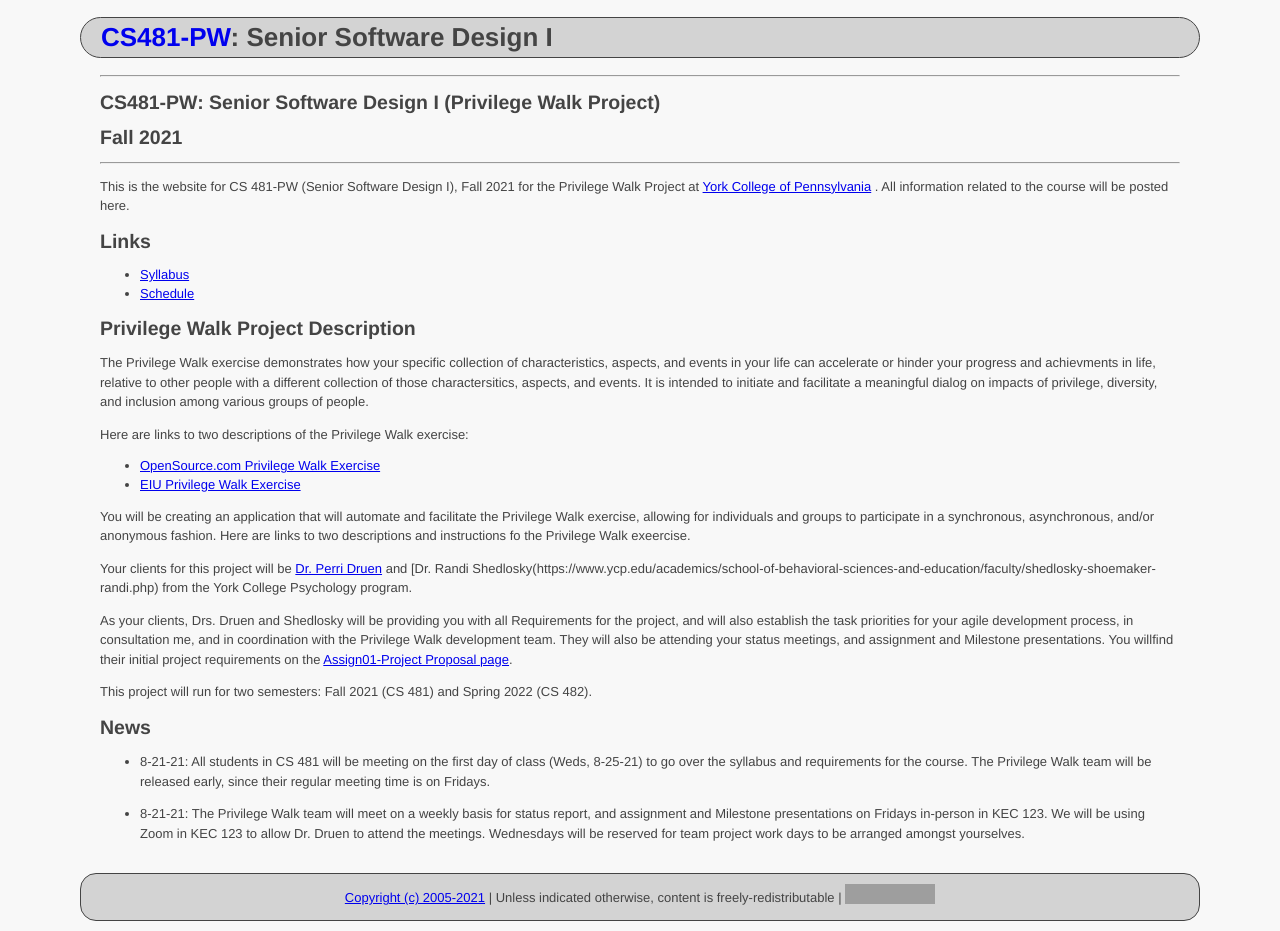
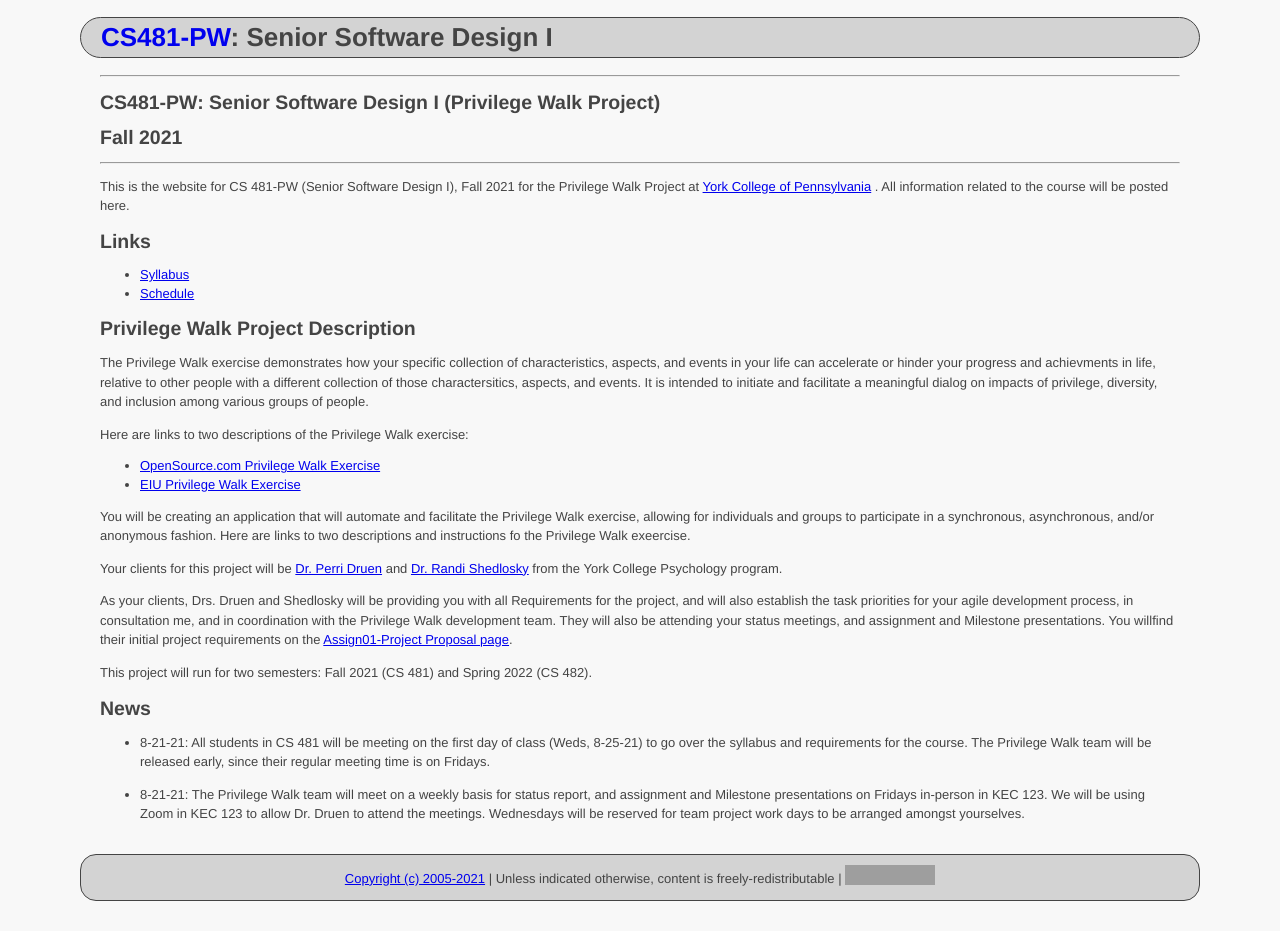
Before and after one commit to ycpcs/cs481-fall2021-PW, a Jekyll site: the page built from index.md, in a window 1280 px wide. Built offline with Jekyll 4.4.1, drawn with Linux system fonts in a browser that asks for light colours; grey boxes are pictures that could not be loaded.

Commit message:
updated links

```diff
--- a/index.md
+++ b/index.md
@@ -28,7 +28,7 @@ Here are links to two descriptions of the Privilege Walk exercise:
 
 You will be creating an application that will automate and facilitate the Privilege Walk exercise, allowing for individuals and groups to participate in a synchronous, asynchronous, and/or anonymous fashion.  Here are links to two descriptions and instructions fo the Privilege Walk exeercise.
 
-Your clients for this project will be [Dr. Perri Druen](https://www.ycp.edu/academics/school-of-behavioral-sciences-and-education/faculty/druen-perri.php) and [Dr. Randi Shedlosky(https://www.ycp.edu/academics/school-of-behavioral-sciences-and-education/faculty/shedlosky-shoemaker-randi.php) from the York College Psychology program.
+Your clients for this project will be [Dr. Perri Druen](https://www.ycp.edu/academics/school-of-behavioral-sciences-and-education/faculty/druen-perri.php) and [Dr. Randi Shedlosky](https://www.ycp.edu/academics/school-of-behavioral-sciences-and-education/faculty/shedlosky-shoemaker-randi.php) from the York College Psychology program.
 
 As your clients, Drs. Druen and Shedlosky will be providing you with all Requirements for the project, and will also establish the task priorities for your agile development process, in consultation me, and in coordination with the Privilege Walk development team.  They will also be attending your status meetings, and assignment and Milestone presentations.  You willfind their initial project requirements on the [Assign01-Project Proposal page](.\assign\assign01.html).
 
```
Also changed, not shown: assign/assign01.md (+1 -1 lines).
